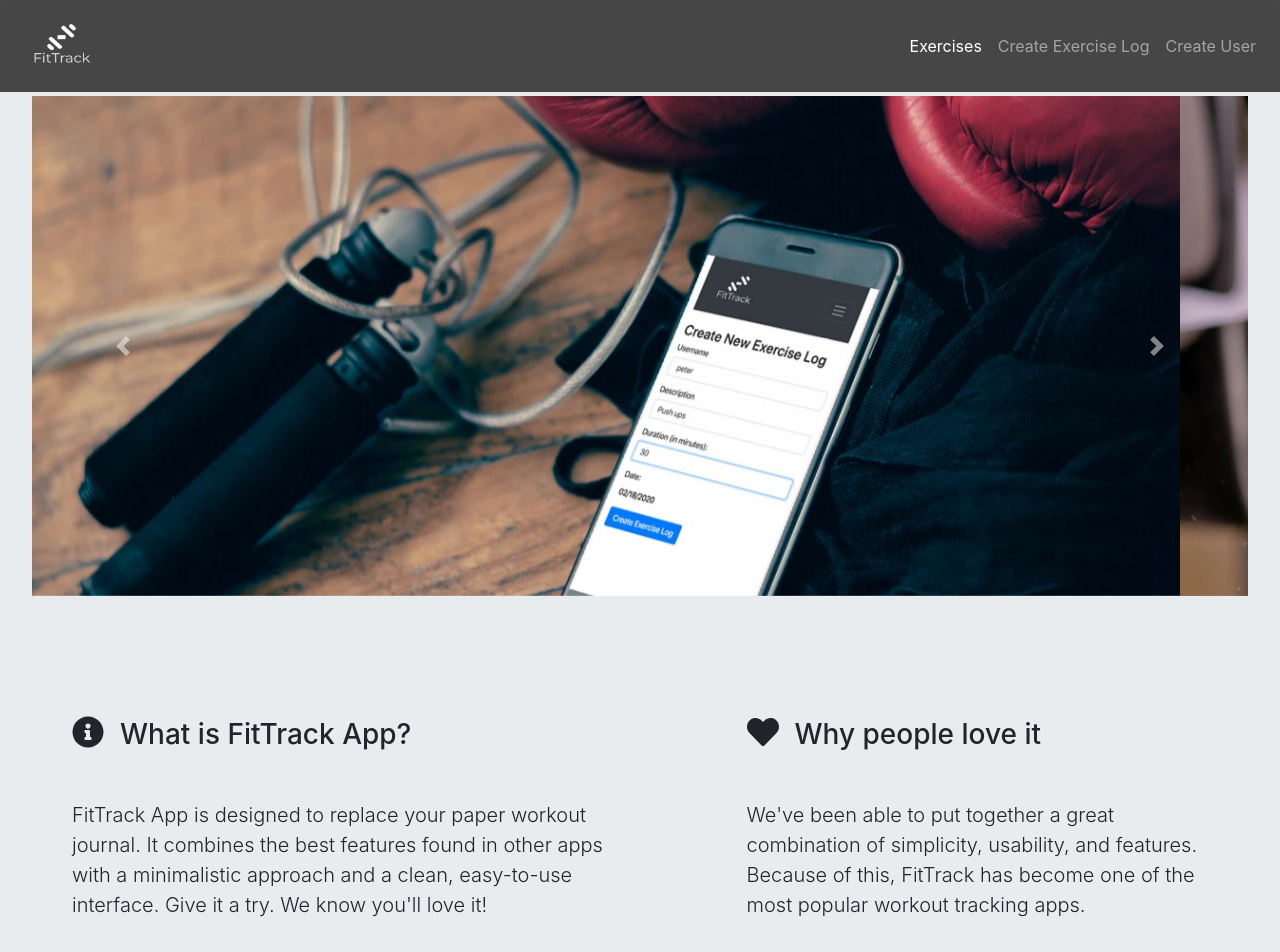
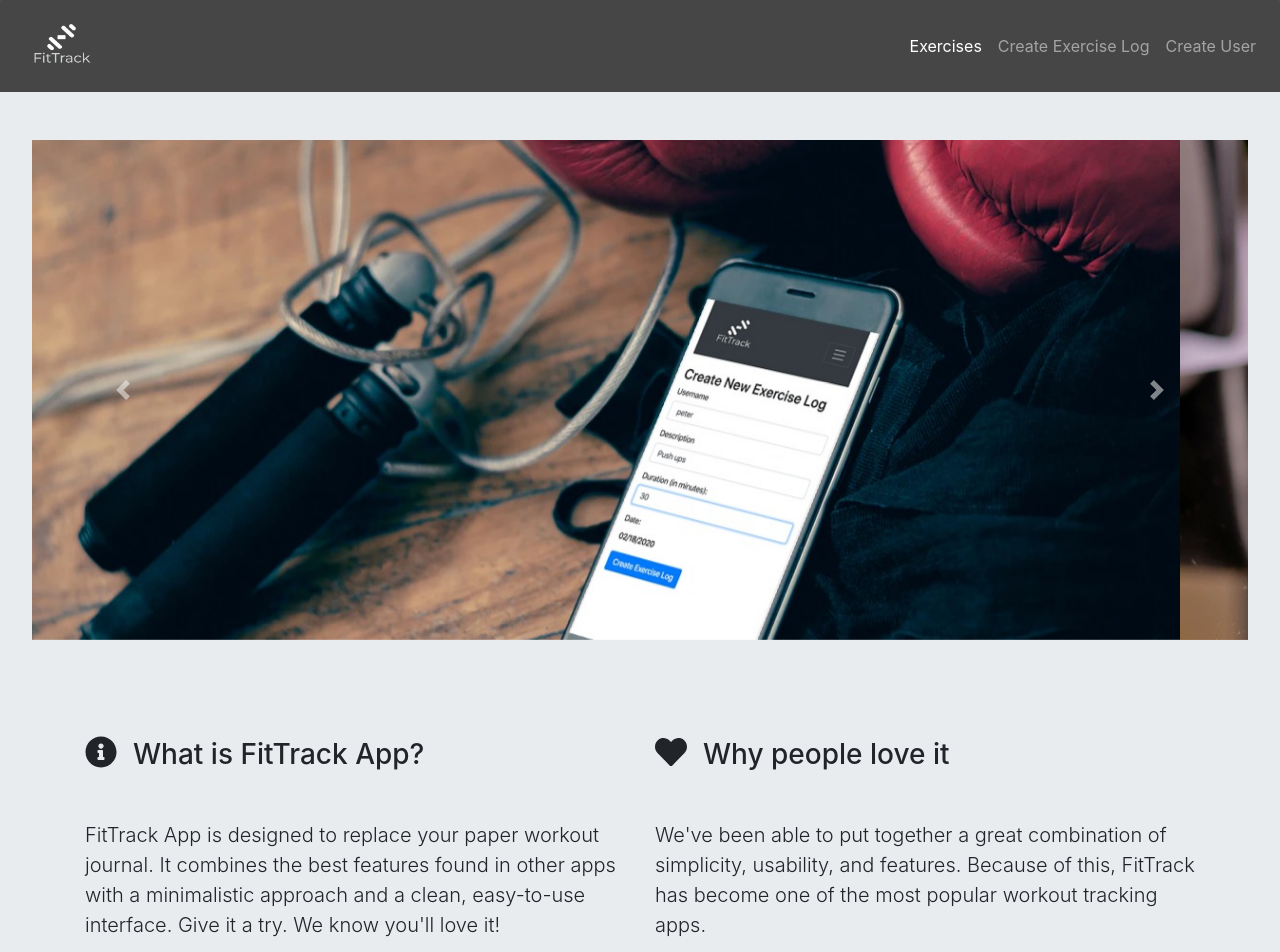
Before and after one commit to Askat08/fit-tracker, a React (Create React App) app in the folder client/: page / in a window 1280 px wide. Shown: the top 952 px of the page. Built offline with nearby package versions, Linux system fonts and the light colour scheme; the HTML template or start-up script is replaced by a standard one.

Commit message:
some margin added

```diff
--- a/client/src/App.js
+++ b/client/src/App.js
@@ -9,8 +9,8 @@
 import EditExercise from "./components/edit-exercise.component";
 import CreateExercise from "./components/create-exercise.component";
 import CreateUser from "./components/create-user.component";
-import Banner from "./components/banner";
-import Footer from "./components/footer";
+import Banner from "./components/banner.component";
+import Footer from "./components/footer.component";
 
 function App() {
   return (
--- a/client/src/components/banner.js
+++ b/client/src/components/banner.component.js
@@ -9,7 +9,7 @@
 
 const Banner = props => {
   return (
-    <div className="mt-1">
+    <div className="container-expand-md mt-5">
       <div id="carousel" className="carousel slide" data-ride="carousel">
         <ol className="carousel-indicators">
           <li data-target="#carousel" data-slide-to="0" className="active"></li>
@@ -67,8 +67,9 @@
           <span className="sr-only">Next</span>
         </a>
       </div>
-      <div className="jumbotron d-flex flex-row bd-highlight mt-5 mb-5">
-        <div className="p-2 bd-highlight mr-5">
+      <div className="container bd-highlight mt-5 mb-5">
+        <div className="row mt-5">
+          <div className="col-12 col-md-6  mt-5 mb-5">
             <div className="mb-5">
               <FontAwesomeIcon icon={faInfoCircle} size="2x" />
               <h3 className="d-inline ml-3">What is FitTrack App?</h3>
@@ -76,21 +77,22 @@
             <p className="lead">
               FitTrack App is designed to replace your paper workout journal. It
               combines the best features found in other apps with a minimalistic
-            approach and a clean, easy-to-use interface. Give it a try. We know
-            you'll love it!
+              approach and a clean, easy-to-use interface. Give it a try. We
+              know you'll love it!
             </p>
           </div>
 
-        <div className="p-2 bd-highlight ml-5">
+          <div className="col-12 col-md-6 mt-5">
             <div className="mb-5">
               <FontAwesomeIcon icon={faHeart} size="2x" />
               <h3 className="d-inline ml-3">Why people love it</h3>
             </div>
             <p className="lead">
               We've been able to put together a great combination of simplicity,
-            usability, and features. Because of this, FitTrack has become one of
-            the most popular workout tracking apps.
+              usability, and features. Because of this, FitTrack has become one
+              of the most popular workout tracking apps.
             </p>
+          </div>
         </div>
       </div>
     </div>
--- a/client/src/components/create-exercise.component.js
+++ b/client/src/components/create-exercise.component.js
@@ -68,7 +68,7 @@
       .post("http://localhost:5000/exercises/add", exercise)
       .then(res => console.log(res.data));
 
-    window.location = "/";
+    window.location = "/exercises";
   };
 
   render() {
--- a/client/src/components/exercises-list.component.js
+++ b/client/src/components/exercises-list.component.js
@@ -71,7 +71,7 @@
 
   render() {
     return (
-      <div className="table-responsive-sm">
+      <div className="table-responsive-sm-6 mt-5">
         <h3>Logged Exercises</h3>
         <table className="table">
           <thead className="thead-light">
```
Also changed, not shown: client/src/components/footer.component.js (renamed from client/src/components/footer.js). Lines whose indentation alone changed are shown as unchanged.
